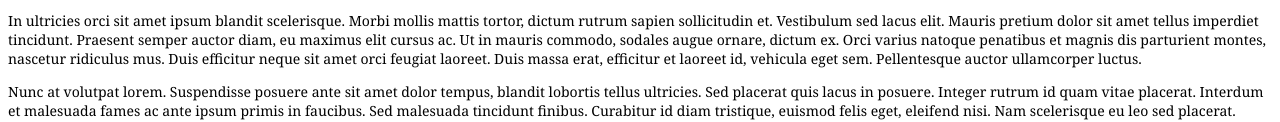
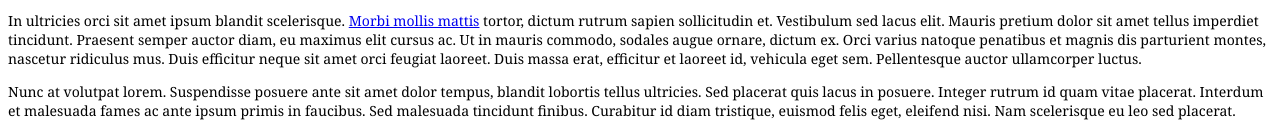
Before and after one commit to InfiniteDice/infinitedice.github.io, a plain HTML site: page index.html in a window 1280 px wide. Shown: the part 249-371 px from the top of the page. Drawn offline with Linux system fonts and the light colour scheme.

Commit message:
Update index.html

```diff
--- a/index.html
+++ b/index.html
@@ -17,7 +17,7 @@ p {font-family:Georgia, serif;font-size:14px;font-style:normal;font-weight:norma
 <p></p>
 <p>Donec venenatis, dui vel rutrum faucibus, nunc diam blandit mi, scelerisque vulputate eros arcu et nulla. Morbi maximus augue vel ex feugiat iaculis. Mauris vestibulum orci neque, vel iaculis mi tristique in. Mauris purus dui, mattis et cursus vel, iaculis eget orci. Morbi sit amet ante a ipsum lacinia sagittis id sed felis. Morbi et tortor id ante placerat ultricies ut vel augue. Donec vitae leo magna. Integer tristique mauris sed odio mattis, vel placerat felis auctor. Aenean nisl orci, lobortis nec hendrerit in, dictum vel urna. Aenean ac lectus sed leo euismod tincidunt. Vivamus a nibh fringilla, vehicula lacus quis, rutrum ligula. Aenean a purus interdum, euismod nisi in, sollicitudin tellus. Nullam fringilla tristique est, sit amet sollicitudin lorem. Vivamus in ex lacus.</p>
 <p></p>
-<p>In ultricies orci sit amet ipsum blandit scelerisque. Morbi mollis mattis tortor, dictum rutrum sapien sollicitudin et. Vestibulum sed lacus elit. Mauris pretium dolor sit amet tellus imperdiet tincidunt. Praesent semper auctor diam, eu maximus elit cursus ac. Ut in mauris commodo, sodales augue ornare, dictum ex. Orci varius natoque penatibus et magnis dis parturient montes, nascetur ridiculus mus. Duis efficitur neque sit amet orci feugiat laoreet. Duis massa erat, efficitur et laoreet id, vehicula eget sem. Pellentesque auctor ullamcorper luctus.</p>
+<p>In ultricies orci sit amet ipsum blandit scelerisque. <a href="https://infinitedice.github.io/temp/demositerip/home.mcom.com/home/welcome.html">Morbi mollis mattis</a> tortor, dictum rutrum sapien sollicitudin et. Vestibulum sed lacus elit. Mauris pretium dolor sit amet tellus imperdiet tincidunt. Praesent semper auctor diam, eu maximus elit cursus ac. Ut in mauris commodo, sodales augue ornare, dictum ex. Orci varius natoque penatibus et magnis dis parturient montes, nascetur ridiculus mus. Duis efficitur neque sit amet orci feugiat laoreet. Duis massa erat, efficitur et laoreet id, vehicula eget sem. Pellentesque auctor ullamcorper luctus.</p>
 <p></p>
 <p>Nunc at volutpat lorem. Suspendisse posuere ante sit amet dolor tempus, blandit lobortis tellus ultricies. Sed placerat quis lacus in posuere. Integer rutrum id quam vitae placerat. Interdum et malesuada fames ac ante ipsum primis in faucibus. Sed malesuada tincidunt finibus. Curabitur id diam tristique, euismod felis eget, eleifend nisi. Nam scelerisque eu leo sed placerat. Praesent sit amet bibendum magna. Vestibulum pharetra nisi non odio dictum, in fermentum dolor tristique. Sed varius massa non cursus imperdiet. Aenean tellus nulla, iaculis nec metus vel, tempus aliquam ipsum. Nunc nisi sapien, tristique vel nibh maximus, porta varius neque. Nullam id nibh risus. Aenean aliquet congue varius. Quisque a orci at odio lacinia aliquet faucibus at eros.</p>
 </body>
```
